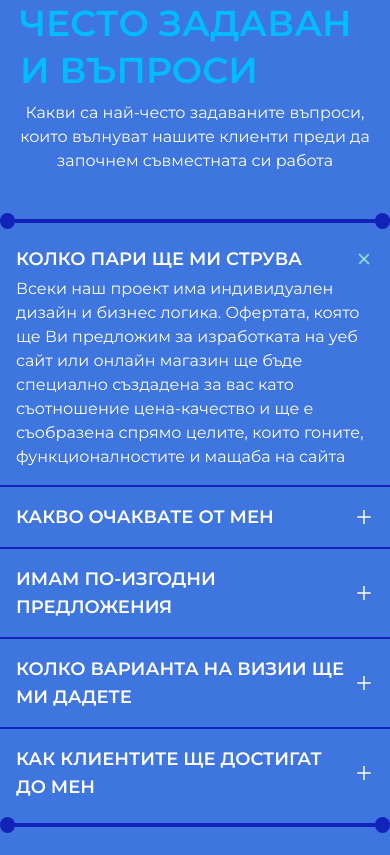
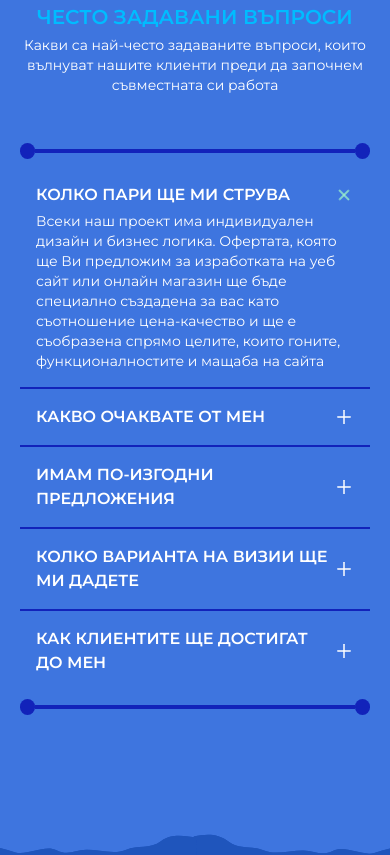
Before and after one commit to StroverIT/Strover, a Next.js app: page /web in a window 390 px wide. Shown: the part 7080-7935 px from the top of the page. Built offline with nearby package versions, Linux system fonts and the light colour scheme; a web font is replaced by a local one.

Commit message:
separation of concerns, animations and adjustments for mobile

```diff
--- a/components/web/Questions.js
+++ b/components/web/Questions.js
@@ -8,34 +8,9 @@ import { motion, AnimatePresence } from "framer-motion";
 import TextAnimation from "../../libs/TextAnimation";
 // Icons
 import { AiOutlinePlus } from "react-icons/ai";
-const questionData = [
-  {
-    title: "КОЛКО ПАРИ ЩЕ МИ СТРУВА",
-    text: `Всеки наш проект има индивидуален дизайн и бизнес логика. Офертата, която ще Ви предложим за изработката на уеб сайт или онлайн магазин ще бъде специално създадена за вас като съотношение цена-качество  и ще е съобразена спрямо целите, които гоните, функционалностите и мащаба на сайта`,
-    _id: "1231231212",
-  },
-  {
-    title: "КАКВО ОЧАКВАТЕ ОТ МЕН",
-    text: `От Вас очакваме да ни предоставите информацията, с която ще искате да представите бизнеса си, дейността си, продуктите и/или услугите си. Разбира се, нашият екип ще Ви съдейства с предложения, препоръки и подробни насоки. Ако нямате времето за тази подготовка, то ще може да Ви съдействаме и с този етап.`,
-    _id: "1231311",
-  },
-  {
-    title: "ИМАМ ПО-ИЗГОДНИ ПРЕДЛОЖЕНИЯ",
-    text: `Добре разработеният сайт генерира приходи от онлайн пространството Ви години наред. Професионалният ни съвет е да не се фокусирате върху разлики в рамките на няколкостотин лева, които се възвръщат моментално като инвестиция, а да съпоставяте предложенията по това какво ще донесат за бизнеса Ви.`,
-    _id: "21312323112",
-  },
-  {
-    title: "КОЛКО ВАРИАНТА НА ВИЗИИ ЩЕ МИ ДАДЕТЕ",
-    text: `Ние не работим по готови темплейти, затова Ви предоставяме индивидуални дизайни, които са съобразени с вашите предпочитания за визия. Те се съчетаваст с успешни работещи практити, за да Ви предоставим  най-добрите решения. Разбира се първо минава през Вашето одобрение и корекции при необходимост. `,
-    _id: "sadc2sa",
-  },
-  {
-    title: "КАК КЛИЕНТИТЕ ЩЕ ДОСТИГАТ ДО МЕН",
-    text: `Въжмосностите са безкрайни затова избираме най-оптималният начин, спрямо вашият бизнес и технологии за изграждането на сайта.`,
-    isBorder: false,
-    _id: "1231sada211s",
-  },
-];
+import { questionData } from "./questionComp/questionData";
+import BlueLine from "./questionComp/BlueLine";
+
 export default function Questions() {
   return (
     <section>
@@ -52,10 +27,13 @@ export default function Questions() {
         </div>
       </div>
 
-      <section className="relative w-full bg-blue-200 mt-28 pb-36">
+      <section className="relative w-full bg-blue-200 mt-28 pb-36  ">
         <section className="container pt-28">
           <div className="flex-col flex-center">
-            <div className="text-4xl font-semibold text-blue-50">
+            <div
+              className="text-4xl font-semibold text-blue-50 hidden lg:flex"
+              id="questions"
+            >
               <TextAnimation
                 placeholderText={[
                   {
@@ -65,7 +43,14 @@ export default function Questions() {
                 ]}
               />
             </div>
-            <p className="max-w-lg mt-1 text-center">
+
+            <div
+              className="text-xl lg:text-4xl font-semibold text-blue-50  max-lg:text-center lg:hidden"
+              id="questions"
+            >
+              ЧЕСТО ЗАДАВАНИ ВЪПРОСИ
+            </div>
+            <p className="max-lg:text-sm max-w-lg mt-1 text-center ">
               Какви са най-често задаваните въпроси, които вълнуват нашите
               клиенти преди да започнем съвместната си работа
             </p>
@@ -73,12 +58,8 @@ export default function Questions() {
         </section>
 
         {/* Questions */}
-        <section className="relative z-20 flex flex-col mx-auto mt-10 lg:px-48 max-w-7xl">
-          <div className="flex-center">
-            <div className="w-4 h-4 rounded-full bg-blue-250"></div>
-            <div className="w-full h-1 bg-blue-250"></div>
-            <div className="w-4 h-4 rounded-full bg-blue-250"></div>
-          </div>
+        <section className="relative z-20 flex flex-col mx-auto mt-10 lg:px-52 max-w-7xl max-lg:container">
+          <BlueLine />
           {questionData.map((question, index) => {
             return (
               <Question
@@ -90,11 +71,7 @@ export default function Questions() {
               />
             );
           })}
-          <div className="flex-center">
-            <div className="w-4 h-4 rounded-full bg-blue-250"></div>
-            <div className="w-full h-1 bg-blue-250"></div>
-            <div className="w-4 h-4 rounded-full bg-blue-250"></div>
-          </div>
+          <BlueLine />
         </section>
       </section>
       <div className="-mt-[13rem] lg:-mt-[14rem]">
@@ -135,7 +112,9 @@ function Question({ title, text, isBorder = true, index }) {
     <section className={`p-4 ${isBorder ? "border-b-2 border-blue-250" : ""} `}>
       <div onClick={() => setOpen(!isOpen)} className="cursor-pointer">
         <div className="flex items-center justify-between">
-          <h4 className="text-lg font-semibold uppercase">{title}</h4>
+          <h4 className="text-md lg:text-lg font-semibold uppercase">
+            {title}
+          </h4>
           <motion.div
             animate={isOpen ? "open" : "closed"}
             variants={iconVariants}
@@ -160,7 +139,7 @@ function Question({ title, text, isBorder = true, index }) {
                 exit={{
                   opacity: 0,
                 }}
-                className="mt-1"
+                className="mt-1 max-lg:text-sm"
               >
                 {text}
               </motion.p>
```
